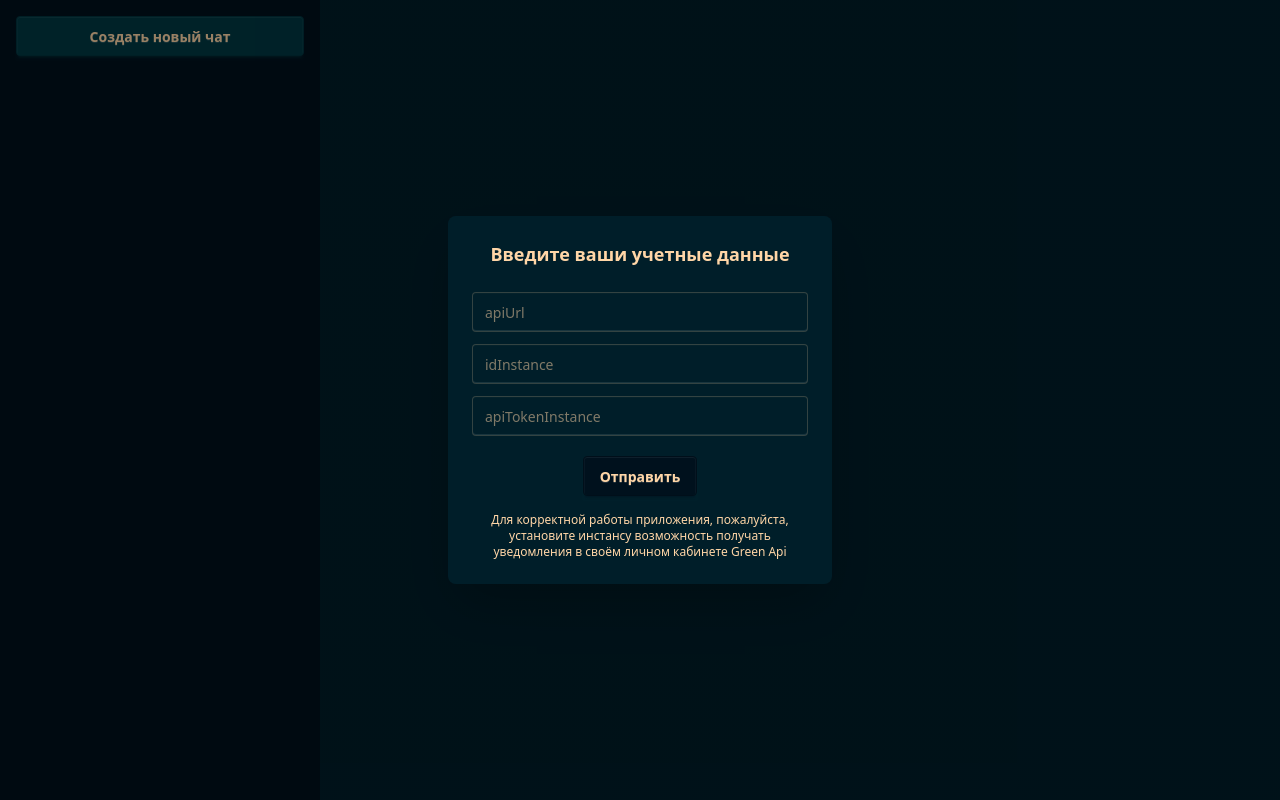
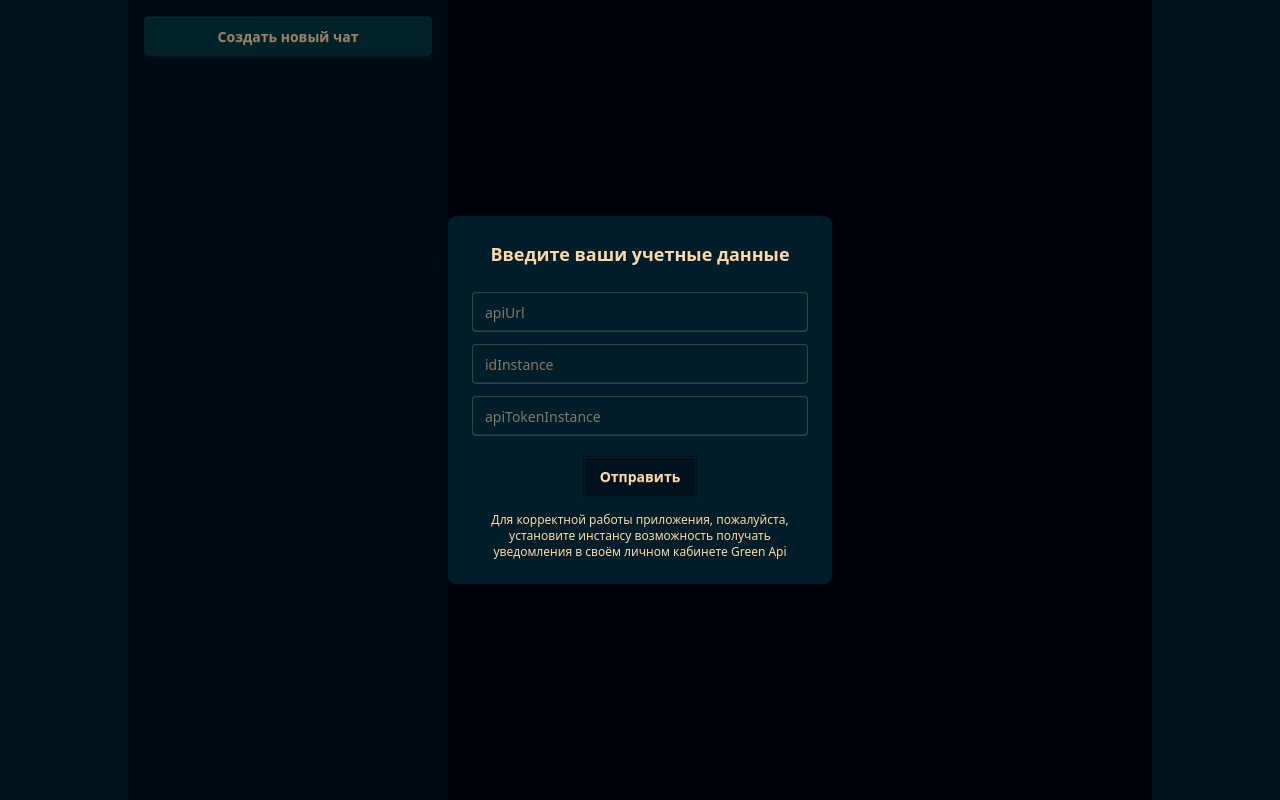
Before and after one commit to DenisJet/green-test, a React (Vite) app: page / in a window 1280 px wide. Built offline with nearby package versions, Linux system fonts and the light colour scheme.

Commit message:
feat: add input for chat

```diff
--- a/src/App.tsx
+++ b/src/App.tsx
@@ -33,12 +33,22 @@ function App() {
   // };
 
   return (
-    <div className="">
+    <div className="max-w-5xl mx-auto">
       <div className="drawer md:drawer-open">
         <input id="my-drawer-2" type="checkbox" className="drawer-toggle" />
-        <div className="drawer-content">
+        <div className="drawer-content bg-base-300">
           {activeChat && (
-            <div className="bg-neutral p-5 text-right">{activeChat}</div>
+            <div className="flex flex-col justify-between h-full">
+              <div className="bg-neutral p-5 text-right">{activeChat}</div>
+              <div></div>
+              <div className="p-5">
+                <input
+                  type="text"
+                  placeholder="Введите сообщение"
+                  className="input w-full"
+                />
+              </div>
+            </div>
           )}
           <label
             htmlFor="my-drawer-2"
```
